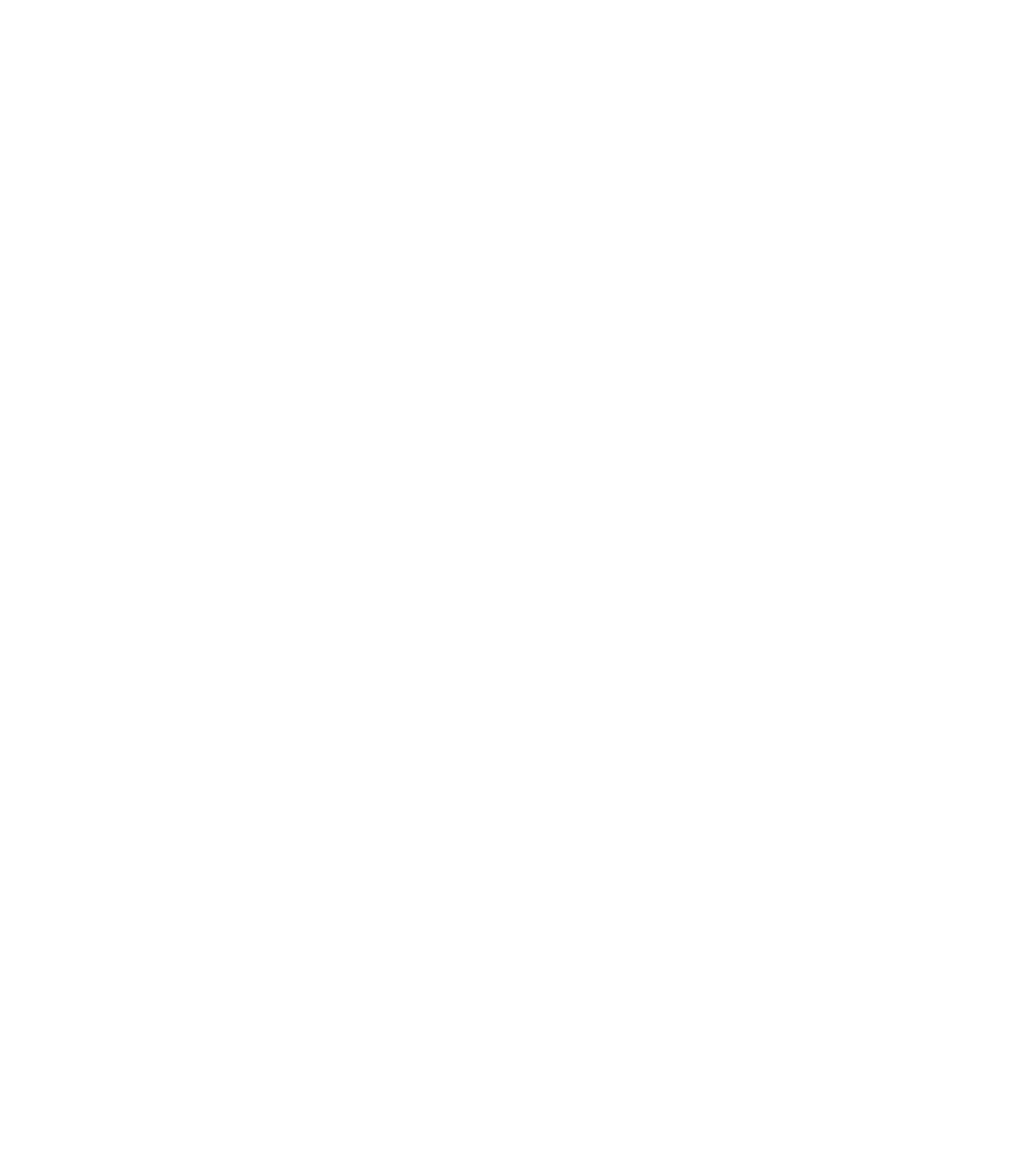
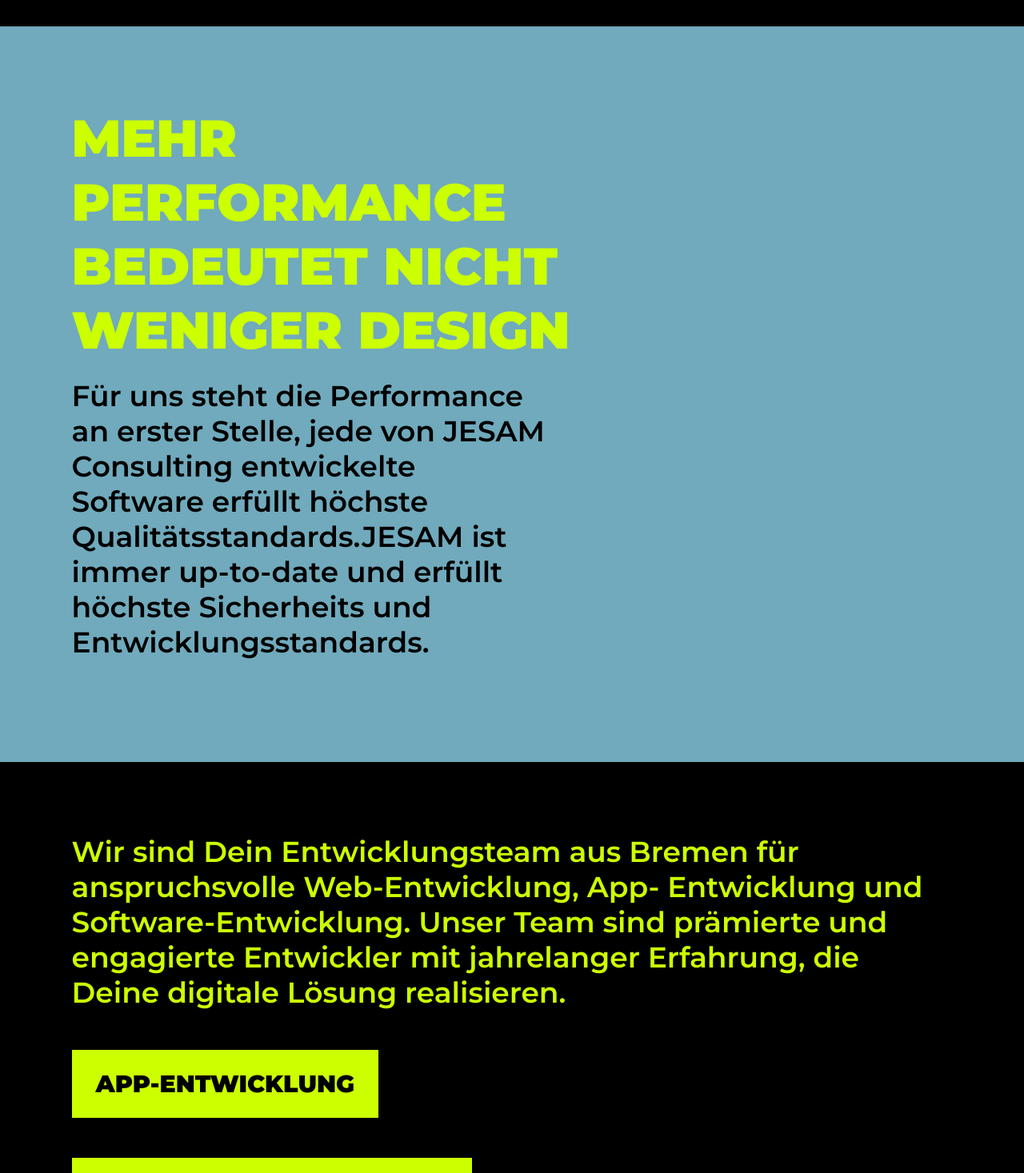
Before and after one commit to HemendraKhatik/jesamconsulting, a React (Create React App) app: page / in a window 1280 px wide. Shown: the part 1330-2797 px from the top of the page at 80% size. Before the commit the page ends 1299 px from the top, so only its background shows below. Built offline with nearby package versions, Linux system fonts and the light colour scheme.

Commit message:
new section added

```diff
--- a/src/Pages/index.js
+++ b/src/Pages/index.js
@@ -1,12 +1,16 @@
 import React from "react";
+import FirstSection from "../components/FirstSection";
 import Header from "../components/Header";
 import HeroSection from "../components/HeroSection";
+import SecondSection from "../components/SecondSection";
 
 export default function index() {
   return (
     <React.Fragment>
       <Header />
       <HeroSection />
+      <FirstSection />
+      <SecondSection />
     </React.Fragment>
   );
 }
--- /dev/null
+++ b/src/components/FirstSection/index.js
@@ -0,0 +1,21 @@
+import React from "react";
+import Style from "./index.module.css";
+
+export default function FirstSection() {
+  return (
+    <div className={Style.firstSectionContainer}>
+      <h1 className={Style.mainHeading}>
+        mehr <br />
+        Performance
+        <br /> bedeutet nicht <br />
+        weniger design
+      </h1>
+      <p className={Style.mainParagraph}>
+        Für uns steht die Performance an erster Stelle, jede von JESAM
+        Consulting entwickelte Software erfüllt höchste Qualitätsstandards.JESAM
+        ist immer up-to-date und erfüllt höchste Sicherheits und
+        Entwicklungsstandards.
+      </p>
+    </div>
+  );
+}
--- /dev/null
+++ b/src/components/FirstSection/index.module.css
@@ -0,0 +1,26 @@
+.firstSectionContainer {
+  width: 100%;
+  min-height: 100vh;
+  background-color: var(--tertiary-background);
+  padding: 100px 0% 10% 7%;
+}
+
+.mainHeading {
+  font-family: Montserrat;
+  font-style: normal;
+  font-weight: 900;
+  font-size: 65px;
+  line-height: 80px;
+  text-transform: uppercase;
+  color: var(--primary-color);
+}
+
+.mainParagraph {
+  font-family: Montserrat;
+  font-style: normal;
+  font-weight: 600;
+  font-size: 36px;
+  line-height: 44px;
+  width: 50%;
+  margin-top: 20px;
+}
--- a/src/components/HeroSection/index.module.css
+++ b/src/components/HeroSection/index.module.css
@@ -2,7 +2,7 @@
   width: 100%;
   min-height: 100vh;
   background-color: var(--background);
-  padding: 270px 10% 0px 10%;
+  padding: 270px 10% 5% 10%;
 }
 
 .mainHeading {
--- /dev/null
+++ b/src/components/SecondSection/index.js
@@ -0,0 +1,18 @@
+import React from "react";
+import Style from "./index.module.css";
+
+export default function SecondSection() {
+  return (
+    <div className={Style.secondContainer}>
+      <h1 className={Style.mainHeading}>
+        Wir sind Dein Entwicklungsteam aus Bremen für anspruchsvolle
+        Web-Entwicklung, App- Entwicklung und Software-Entwicklung. Unser Team
+        sind prämierte und engagierte Entwickler mit jahrelanger Erfahrung, die
+        Deine digitale Lösung realisieren.
+      </h1>
+      <div className={Style.cta}>APP-Entwicklung</div>
+      <div className={Style.cta}>Software-Entwicklung</div>
+      <div className={Style.cta}>WEB-ENTWICKLUNG</div>
+    </div>
+  );
+}
--- /dev/null
+++ b/src/components/SecondSection/index.module.css
@@ -0,0 +1,28 @@
+.secondContainer {
+  width: 100%;
+  min-height: 50vh;
+  background-color: var(--background);
+  padding: 7%;
+}
+.mainHeading {
+  font-family: Montserrat;
+  font-style: normal;
+  font-weight: 600;
+  font-size: 36px;
+  line-height: 44px;
+  color: var(--primary-color);
+}
+
+.cta {
+  background-color: var(--primary-background);
+  width: fit-content;
+  font-family: Montserrat;
+  font-style: normal;
+  font-weight: 900;
+  font-size: 30px;
+  line-height: 65px;
+  margin-top: 50px;
+  padding: 10px 30px;
+  text-align: center;
+  text-transform: uppercase;
+}
--- a/src/index.css
+++ b/src/index.css
@@ -4,8 +4,7 @@ body {
   margin: 0;
   -webkit-font-smoothing: antialiased;
   -moz-osx-font-smoothing: grayscale;
-  font-family: 'Montserrat', sans-serif;
-
+  font-family: "Montserrat", sans-serif;
 }
 
 :root {
@@ -13,6 +12,7 @@ body {
   --primary-background: #ccff00;
   --primary-text-color: #000000;
   --primary-color: #ccff00;
+  --tertiary-background: #70aabc;
 }
 
 code {
```
